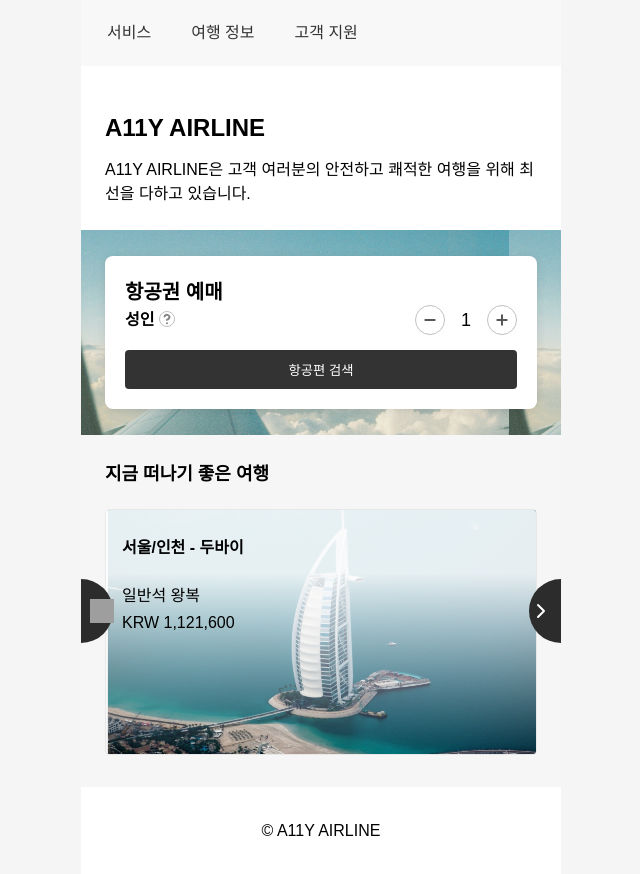
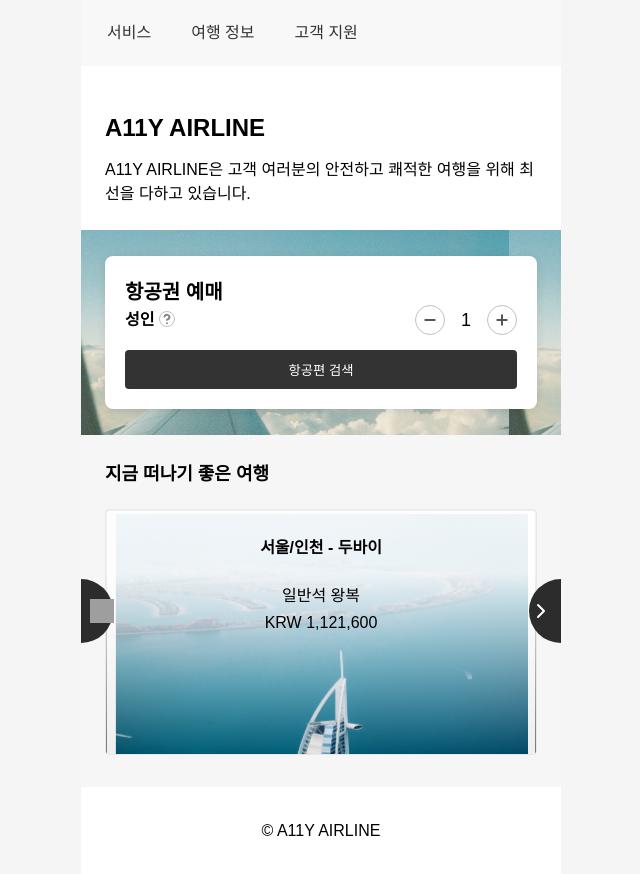
Before and after one commit to woowacourse/a11y-airline, a React (Vite) app: page / in a window 1280 px wide. Shown: the whole page, without its empty margins (319-959 px from the left). Built offline with nearby package versions, Linux system fonts and the light colour scheme; grey boxes are pictures that could not be loaded.

Commit message:
refactor: 여행지, 좌석 유형, 가격 정보를 한번에 읽을 수 있도록, 각 아이템을 div를 button으로 변경

```diff
--- a/src/components/TravelSection.tsx
+++ b/src/components/TravelSection.tsx
@@ -72,8 +72,8 @@ const TravelSection = () => {
               key={index}
               className={`${styles.card} ${index === currentIndex ? styles.cardActive : ''}`}
               aria-hidden={index !== currentIndex}
-              onClick={() => handleCardClick(option.link)}
             >
+              <button onClick={() => handleCardClick(option.link)}>
                 <img src={option.image} className={styles.cardImage} />
                 <div className={styles.cardContent}>
                   <p className={`${styles.cardTitle} heading-3-text`}>
@@ -84,6 +84,7 @@ const TravelSection = () => {
                     KRW {option.price.toLocaleString()}
                   </p>
                 </div>
+              </button>
             </li>
           ))}
         </ul>
```
Lines whose indentation alone changed are shown as unchanged.
